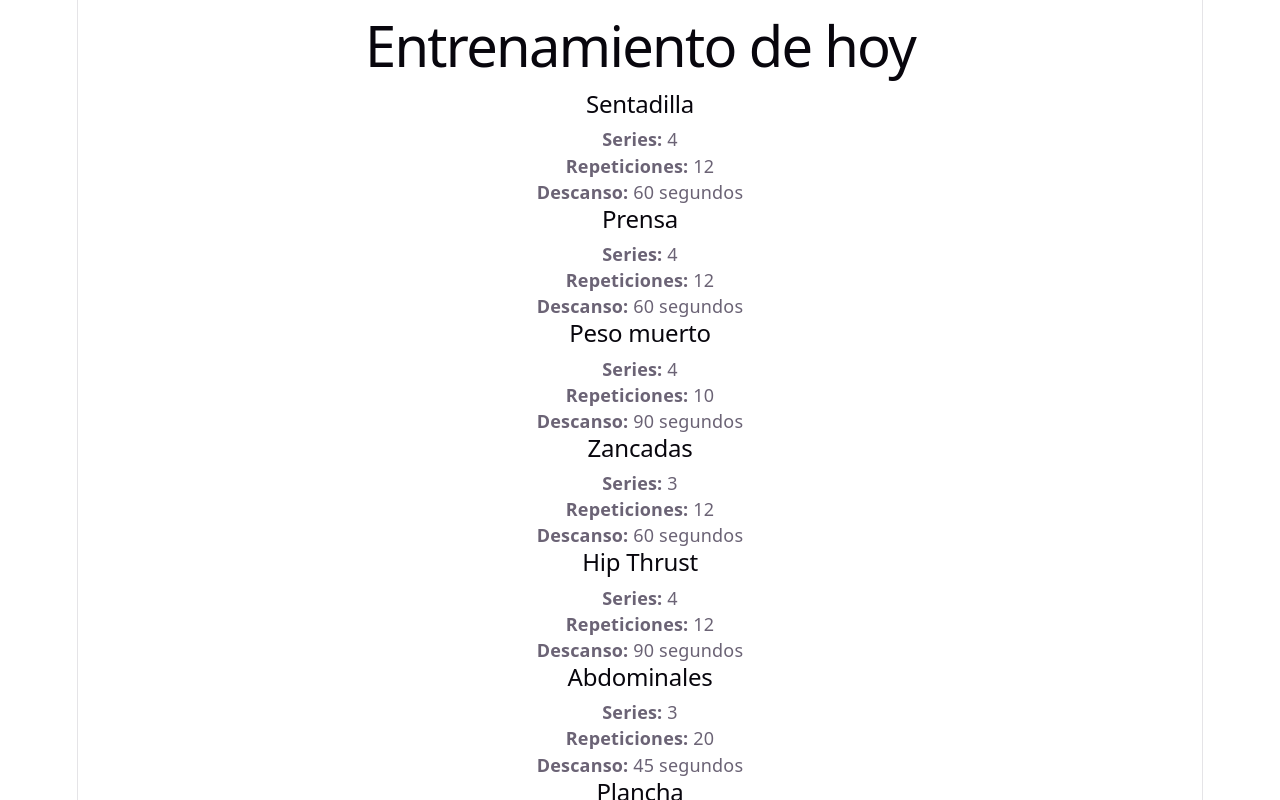
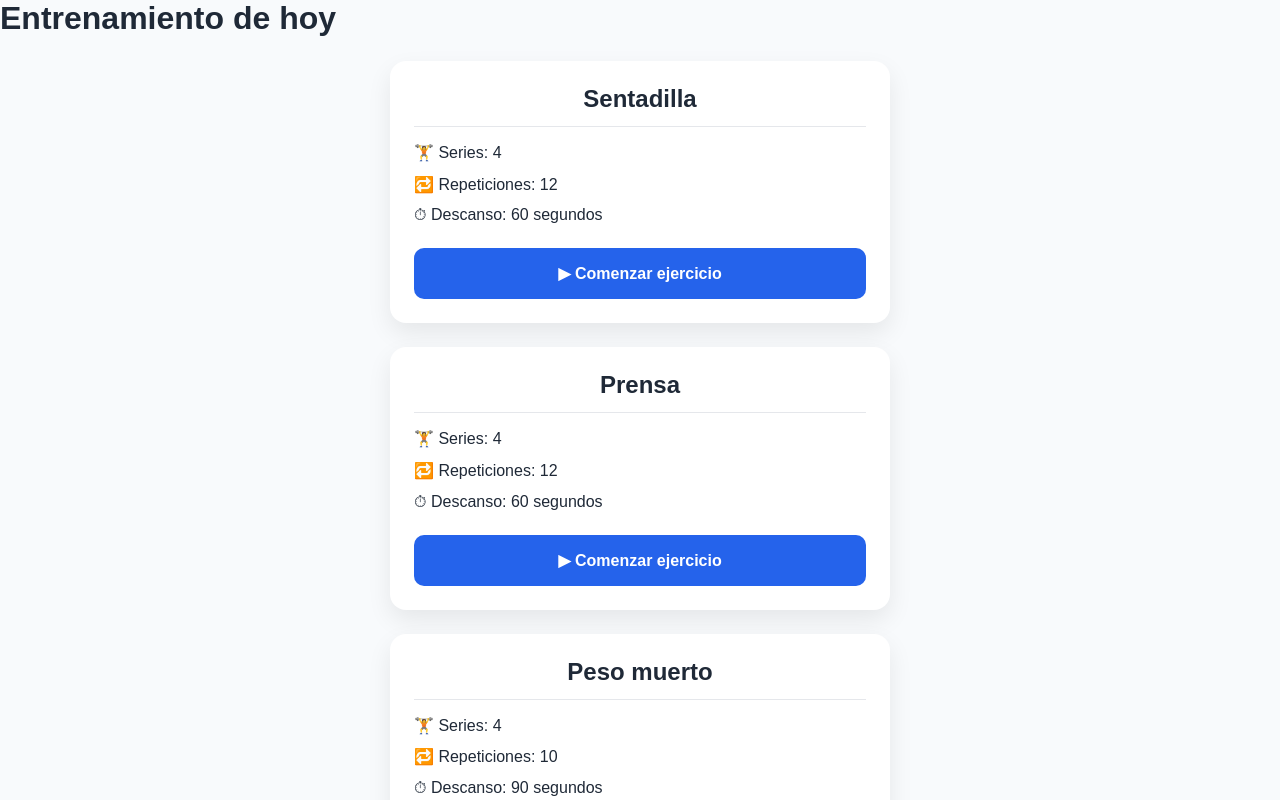
Before and after one commit to FedynaCarlos/entrena-app, a React (Vite) app: page /workout in a window 1280 px wide. Shown: the top 800 px of the page. Built offline with nearby package versions, Linux system fonts and the light colour scheme.

Commit message:
style: improve exercise cards with design system

```diff
--- a/src/components/exercises/ExerciseCard/ExerciseCard.css
+++ b/src/components/exercises/ExerciseCard/ExerciseCard.css
@@ -0,0 +1,54 @@
+.exercise-card {
+    max-width: 500px;
+    margin: 1.5rem auto;
+    padding: 1.5rem;
+
+    background: var(--color-card);
+
+    border-radius: var(--radius);
+
+    box-shadow: var(--shadow);
+
+    transition: .2s ease;
+}
+
+.exercise-card:hover {
+    transform: translateY(-3px);
+}
+
+.exercise-card h2 {
+    text-align: center;
+    margin-bottom: 1rem;
+    padding-bottom: .8rem;
+    border-bottom: 1px solid var(--color-border);
+}
+
+.exercise-info {
+    display: flex;
+    flex-direction: column;
+    gap: .8rem;
+    margin-top: 1rem;
+}
+
+.exercise-info p {
+    margin: 0;
+}
+
+.exercise-button {
+    width: 100%;
+    margin-top: 1.5rem;
+    padding: 1rem;
+
+    border: none;
+    border-radius: 10px;
+
+    background: var(--color-primary);
+    color: white;
+
+    font-weight: 600;
+    transition: .2s;
+}
+
+.exercise-button:hover {
+    background: var(--color-primary-dark);
+}
--- a/src/components/exercises/ExerciseCard/ExerciseCard.jsx
+++ b/src/components/exercises/ExerciseCard/ExerciseCard.jsx
@@ -5,17 +5,17 @@ function ExerciseCard({ exercise }) {
     <article className="exercise-card">
       <h2>{exercise.name}</h2>
 
-      <p>
-        <strong>Series:</strong> {exercise.sets}
-      </p>
+      <div className="exercise-info">
+        <p>🏋️ Series: {exercise.sets}</p>
 
-      <p>
-        <strong>Repeticiones:</strong> {exercise.reps}
-      </p>
+        <p>🔁 Repeticiones: {exercise.reps}</p>
 
-      <p>
-        <strong>Descanso:</strong> {exercise.rest}
-      </p>
+        <p>⏱ Descanso: {exercise.rest}</p>
+      </div>
+
+      <button className="exercise-button">
+        ▶ Comenzar ejercicio
+      </button>
     </article>
   );
 }
--- a/src/main.jsx
+++ b/src/main.jsx
@@ -1,7 +1,8 @@
 import React from "react";
 import ReactDOM from "react-dom/client";
 import App from "./App";
-import "./index.css";
+
+import "./styles/global.css";
 
 ReactDOM.createRoot(document.getElementById("root")).render(
   <React.StrictMode>
--- a/src/pages/Workout/Workout.jsx
+++ b/src/pages/Workout/Workout.jsx
@@ -3,7 +3,7 @@ import ExerciseCard from "../../components/exercises/ExerciseCard/ExerciseCard";
 
 function Workout() {
   return (
-    <main>
+    <main className="workout-page">
       <h1>Entrenamiento de hoy</h1>
 
       {exercises.map((exercise) => (
--- /dev/null
+++ b/src/styles/global.css
@@ -0,0 +1,25 @@
+@import "./variables.css";
+
+* {
+    margin: 0;
+    padding: 0;
+    box-sizing: border-box;
+}
+
+body {
+
+    font-family: Arial, Helvetica, sans-serif;
+
+    background: var(--color-background);
+
+    color: var(--color-text);
+
+}
+
+button {
+
+    font: inherit;
+
+    cursor: pointer;
+
+}
--- /dev/null
+++ b/src/styles/variables.css
@@ -0,0 +1,30 @@
+:root {
+
+    /* Colores */
+
+    --color-primary: #2563EB;
+    --color-primary-dark: #1D4ED8;
+
+    --color-success: #22C55E;
+
+    --color-background: #F8FAFC;
+
+    --color-card: #FFFFFF;
+
+    --color-text: #1F2937;
+
+    --color-text-light: #6B7280;
+
+    --color-border: #E5E7EB;
+
+    /* Bordes */
+
+    --radius: 16px;
+
+    /* Sombras */
+
+    --shadow:
+
+        0 10px 25px rgba(0, 0, 0, .08);
+
+}
```
